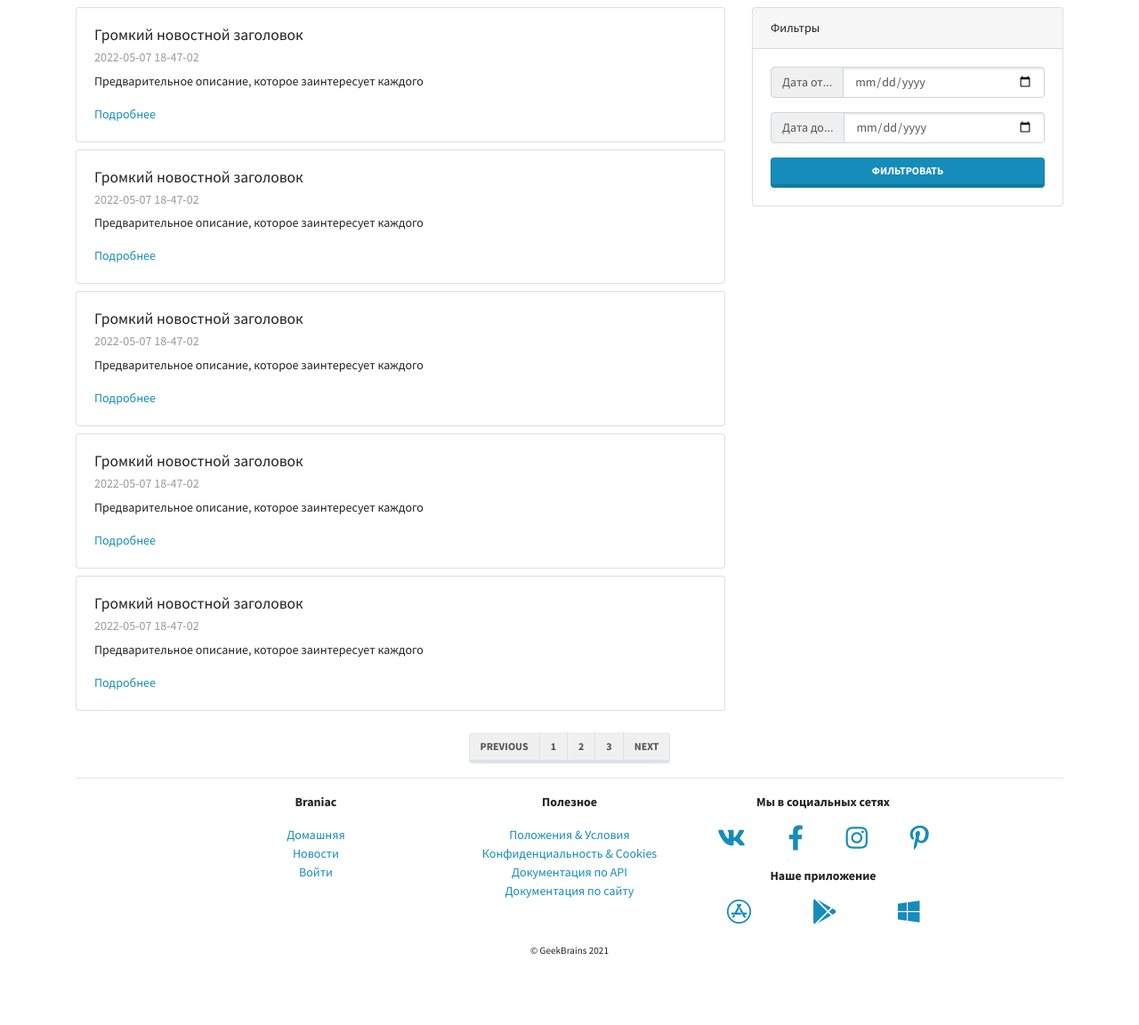
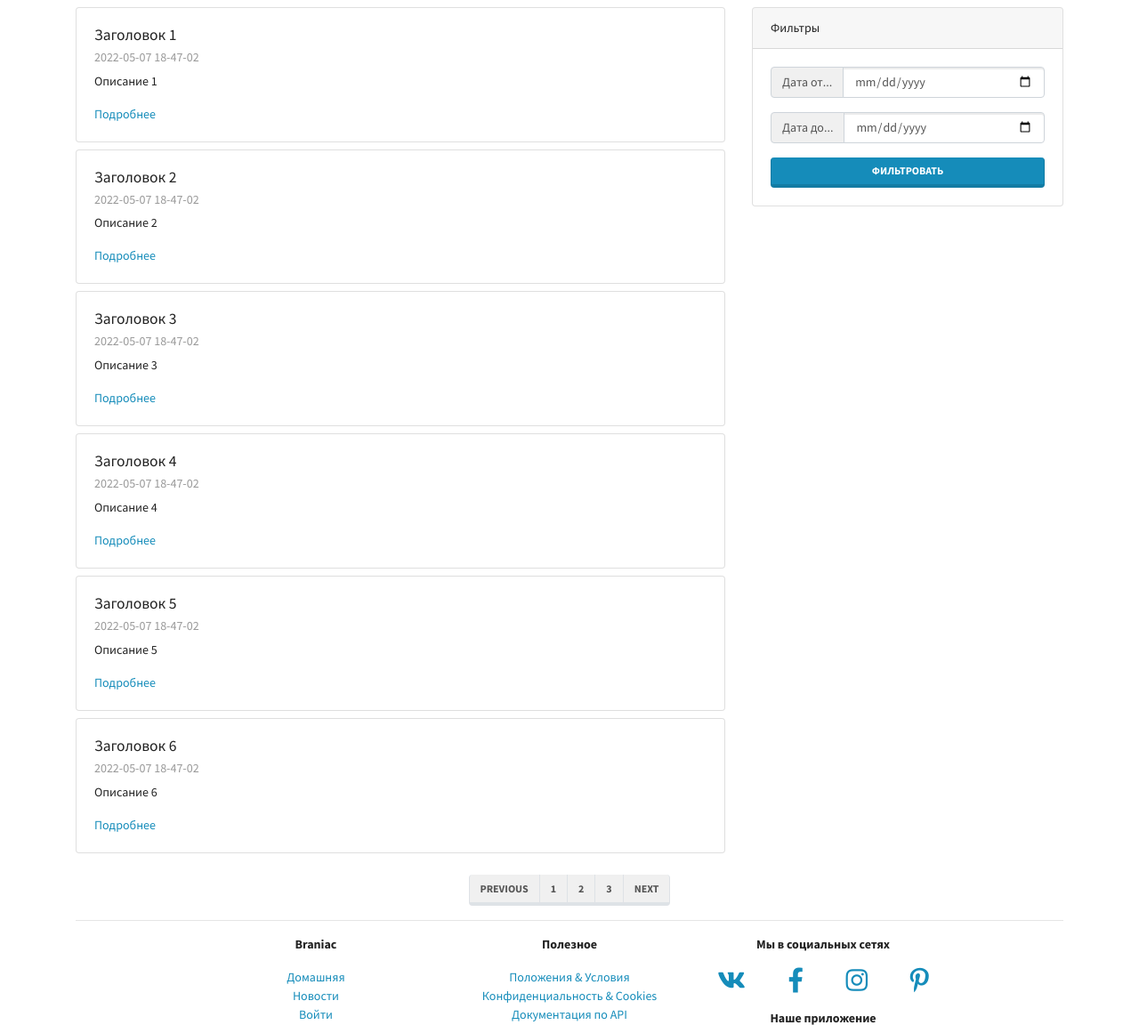
Before and after one commit to ilyaki3/BraniacLMS, a Django app: page /mainapp/news/ in a window 1280 px wide. Shown: the part 77-1229 px from the top of the page at 89% size. Before the commit the page ends 1150 px from the top, so only its background shows below. Run offline with Django 4.2, Linux system fonts and the light colour scheme; some libraries are stand-ins or nearby versions.

Commit message:
news from json

```diff
--- a/mainapp/templates/mainapp/news.html
+++ b/mainapp/templates/mainapp/news.html
@@ -5,12 +5,12 @@
 <div class="row">
 
   <div class="col-lg-8">
-    {% for i in range %}
+    {% for new in news_data %}
     <div class="card my-2">
       <div class="card-body">
-        <h5 class="card-title">{{ news_title }}</h5>
+        <h5 class="card-title">{{ new.title }}</h5>
         <h6 class="card-subtitle mb-2 text-muted">{{ datetime_obj|date:'Y-m-d H-i-s' }}</h6>
-        <p class="card-text">{{ news_preview }}</p>
+        <p class="card-text">{{ new.preview }}</p>
         <a href="#" class="card-link">Подробнее</a>
       </div>
     </div>
--- a/mainapp/views.py
+++ b/mainapp/views.py
@@ -1,4 +1,6 @@
 from datetime import datetime
+
+import json
 
 from django.shortcuts import render
 from django.views.generic import TemplateView
@@ -16,10 +18,12 @@ class NewsPageView(TemplateView):
 
     def get_context_data(self, **kwargs):
         context = super().get_context_data(**kwargs)
-        context["news_title"] = "Громкий новостной заголовок"
-        context["news_preview"] = "Предварительное описание, которое заинтересует каждого"
+        with open('news.json', 'r', encoding='utf-8') as file:
+            context["news_data"] = json.load(file)
         context['range'] = range(5)
         context['datetime_obj'] = datetime.now()
+    #   context["news_title"] = "Громкий новостной заголовок"
+    #   context["news_preview"] = "Предварительное описание, которое заинтересует каждого"
         return context
 
 
--- /dev/null
+++ b/news.json
@@ -0,0 +1,26 @@
+[
+  {
+    "title": "Заголовок 1",
+    "preview": "Описание 1"
+  },
+  {
+  "title": "Заголовок 2",
+  "preview": "Описание 2"
+  },
+  {
+  "title": "Заголовок 3",
+  "preview": "Описание 3"
+  },
+  {
+  "title": "Заголовок 4",
+  "preview": "Описание 4"
+  },
+  {
+  "title": "Заголовок 5",
+  "preview": "Описание 5"
+  },
+  {
+  "title": "Заголовок 6",
+  "preview": "Описание 6"
+  }
+]
```
